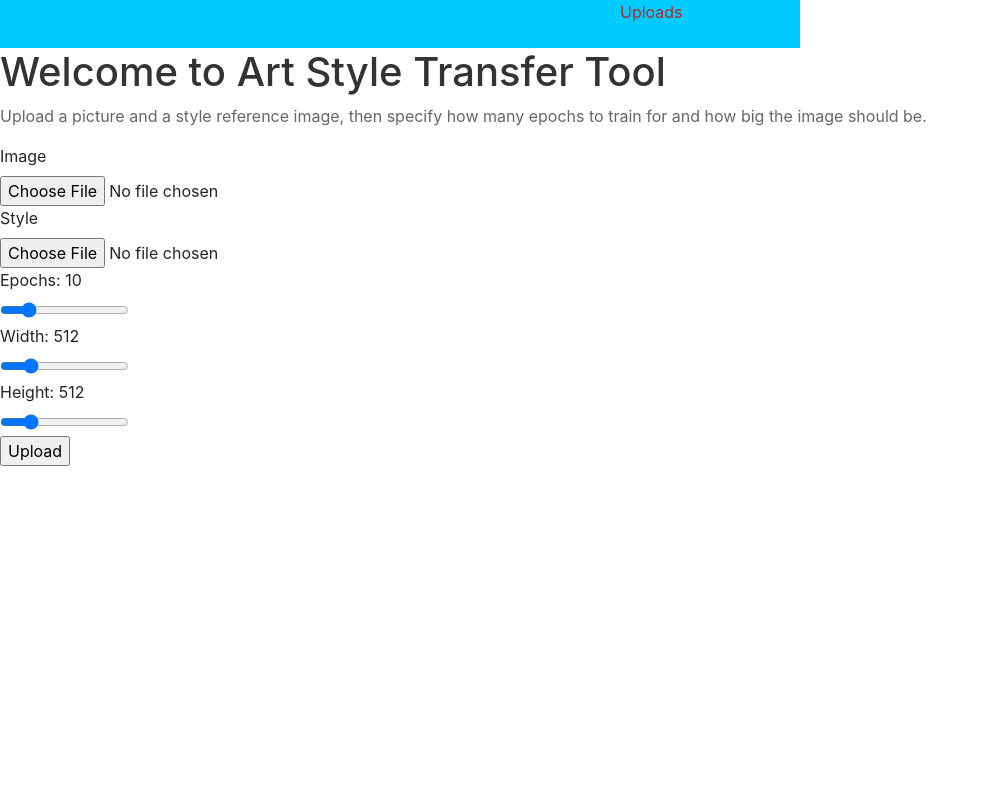
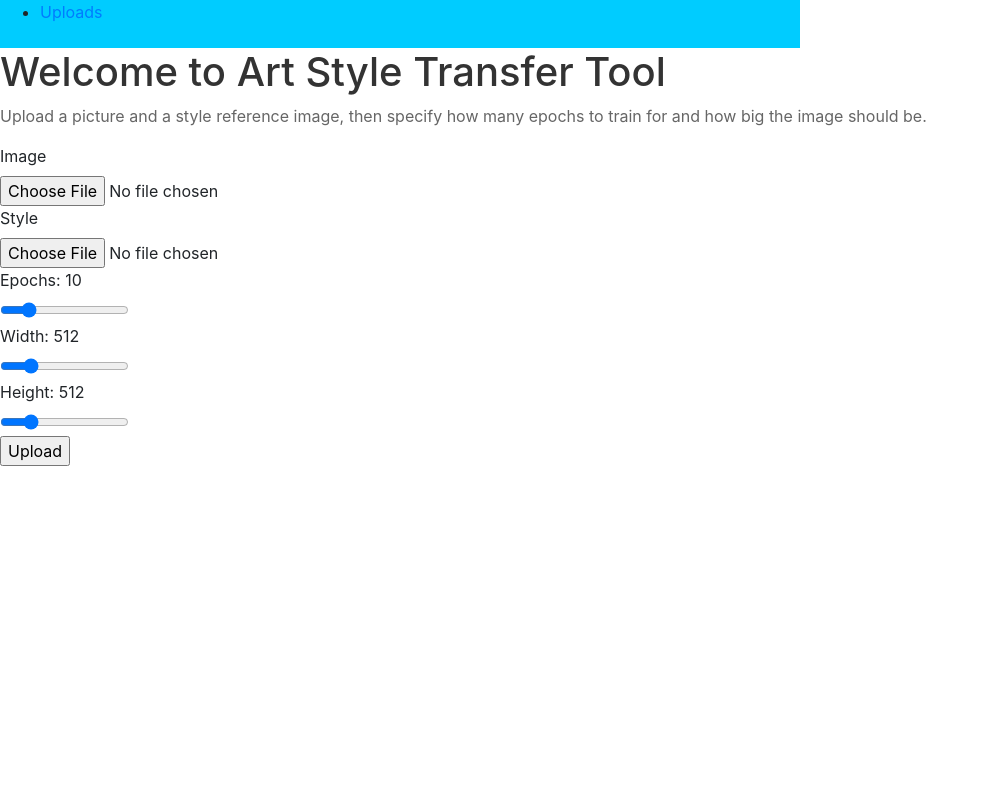
Before and after one commit to ASMach/style-transfer-tool, a Flask app: page / in a window 1280 px wide. Shown: the whole page, without its empty margins (0-989 px from the left). Run offline with Flask 3, Linux system fonts and the light colour scheme; some libraries are stand-ins or nearby versions.

Commit message:
Fix styling conflict

```diff
--- a/static/css/style.css
+++ b/static/css/style.css
@@ -1,11 +1,3 @@
-body {
-    font-family: Arial, sans-serif;
-    background-color: #f0f0f0;
-    margin: 0;
-    padding: 0;
-    height: 100vh;
-}
-
 h1 {
     color: #333;
 }
@@ -19,26 +11,3 @@ header {
     background-color: #00ccff;
     width: 100vh;
 }
-
-header nav {
-    display: block;
-    margin: 0;
-    align-items: top;
-    width: 100vh;
-    height: 100vh;
-}
-
-header nav ul {
-    display: flex;
-    margin-left: 70%;
-    list-style: none;
-}
-
-header nav ul li {
-    padding-left: 10%;
-}
-
-header a {
-    text-decoration: none;
-    color: brown;
-}
```
